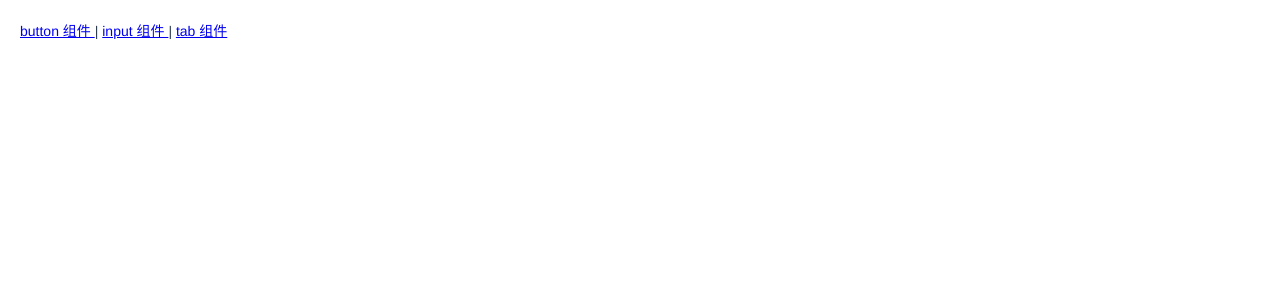
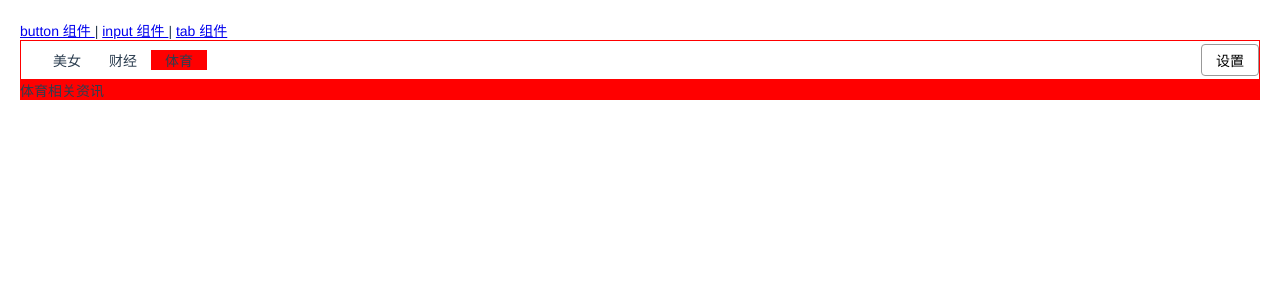
Before and after one commit to jameshuang623/myGuluUI, a Vue app: page /#/home/tab in a window 1280 px wide. Before the commit this address led to /#/home. Shown: the top 300 px of the page. Built offline with nearby package versions, Linux system fonts and the light colour scheme.

Commit message:
tabs 可以切换了

```diff
--- a/src/components/Tabs.vue
+++ b/src/components/Tabs.vue
@@ -5,6 +5,9 @@
 </template>
 
 <script lang="js">
+
+import Vue from "vue";
+
 export default {
   name: "Tab",
   props:{
@@ -20,13 +23,28 @@ export default {
       }
     }
   },
+  data(){
+    return{
+      eventBus: new Vue()
+    }
+  },
+  provide(){
+    return {
+      eventBus: this.eventBus
+    }
+  },
+
   created(){
     // this.$emit('update:selected', 'xxx')
+    // this.$emit('update:selected', '这是 this $emit 出来的数据')
+  },
+  mounted() {
+    this.eventBus.$emit('update:selected', this.selected)
+    // this.$emit('update:selected', '这是 this $emit 出来的数据')
   }
-
 }
 </script>
 
-<style scoped lang="less">
+<style scoped lang="scss">
 
 </style>
--- a/src/components/TabsBody.vue
+++ b/src/components/TabsBody.vue
@@ -6,10 +6,13 @@
 
 <script lang="js">
 export default {
-  name: "TabsBody"
+  name: "TabsBody",
+  inject:['eventBus'],
+  created() {
+  }
 }
 </script>
 
-<style scoped lang="less">
+<style scoped lang="scss">
 
 </style>
--- a/src/components/TabsHead.vue
+++ b/src/components/TabsHead.vue
@@ -1,16 +1,32 @@
 <template>
-  <div class="wrapper">
+  <div class="tabs-head">
     <slot></slot>
-    <slot name="actions"></slot>
+    <div class="actions-wrapper">
+      <slot name="actions" class="actions"></slot>
+    </div>
   </div>
 </template>
 
 <script lang="js">
 export default {
-  name: "TabsHeader"
+  name: "TabsHeader",
+  inject:['eventBus'],
+  created() {
+  }
 }
 </script>
 
-<style scoped lang="less">
+<style scoped lang="scss">
+$tab-height: 40px;
+.tabs-head{
+  display: flex;
+  height: $tab-height;
+  justify-content: flex-start;
+  align-items: center;
+  border: 1px solid red;
 
+  > .actions-wrapper{
+    margin-left: auto; // 直接靠右边，疑问？？？
+  }
+}
 </style>
--- a/src/components/TabsItem.vue
+++ b/src/components/TabsItem.vue
@@ -1,5 +1,5 @@
 <template>
-  <div class="wrapper">
+  <div class="tabs-item" @click="xxx" :class="classes">
     <slot></slot>
   </div>
 </template>
@@ -7,17 +7,50 @@
 <script lang="js">
 export default {
   name: "TabsItem",
-  props:{
-    disabled:{
+  data(){
+    return{
+      active: false
+    }
+  },
+  props: {
+    disabled: {
       type: Boolean,
       default: false
+    },
+    name:{
+      type: String || Number,
+      required: true
     }
-
+  },
+  computed:{
+    classes(){
+      return {
+        active: this.active
+      }
+    }
+  },
+  inject:['eventBus'],
+  created() {
+    this.eventBus.$on('update:selected',(name)=>{
+      this.active = name === this.name;
+    })
+  },
+  methods:{
+    xxx(){
+      this.eventBus.$emit('update:selected', this.name)
+    }
   }
 
 }
 </script>
 
-<style scoped lang="less">
+<style scoped lang="scss">
+.tabs-item{
+  flex-shrink: 0;
+  padding: 0 1em;
 
+  &.active{
+    background: red;
+  }
+}
 </style>
--- a/src/components/TabsPanel.vue
+++ b/src/components/TabsPanel.vue
@@ -1,15 +1,44 @@
 <template>
-  <div class="wrapper">
+  <div class="tabs-panel" :class="classes" v-if="active">
     <slot></slot>
   </div>
 </template>
 
 <script lang="js">
 export default {
-  name: "TabsPanel"
+  name: "TabsPanel",
+  inject: ['eventBus'],
+  data() {
+    return {
+      active: false
+    }
+  },
+  props: {
+    name: {
+      type: String || Number,
+      required: true
+    }
+  },
+  computed: {
+    classes() {
+      return {
+        active: this.active
+      }
+    }
+  },
+  created() {
+    this.eventBus.$on('update:selected', (name) => {
+      this.active = name === this.name;
+    })
+  },
 }
 </script>
 
-<style scoped lang="less">
+<style scoped lang="scss">
+.tabs-panel {
 
+  &.active {
+    background: red;
+  }
+}
 </style>
--- a/src/views/TabPage.vue
+++ b/src/views/TabPage.vue
@@ -1,13 +1,14 @@
 <template>
   <div class="wrapper">
-    <g-tabs selected.sync="selectedTab">
-<!--    <g-tabs selected="selectedTab" @update:selected="selectedTab = $event">-->
+    <g-tabs :selected.sync="selectedTab" @update:selected="yyy">
+      <!--    <g-tabs selected="selectedTab" @update:selected="selectedTab = $event">-->
       <g-tabs-head>
         <template slot="actions">
-          <button>设置</button>
+          <g-button>设置</g-button>
         </template>
         <g-tabs-item name="woman">
-          <g-icon name="settings"></g-icon>美女
+          <g-icon name="settings"></g-icon>
+          美女
         </g-tabs-item>
         <g-tabs-item name="finance" disabled>
           财经
@@ -33,10 +34,21 @@
 
 <script lang="js">
 export default {
-  name: "TabPage"
+  name: "TabPage",
+  data() {
+    return {
+      selectedTab: 'sports'
+    }
+  },
+  methods:{
+    yyy(data){
+      console.log('yyy')
+      console.log(data)
+    }
+  }
 }
 </script>
 
-<style scoped lang="less">
+<style scoped lang="scss">
 
 </style>
```
